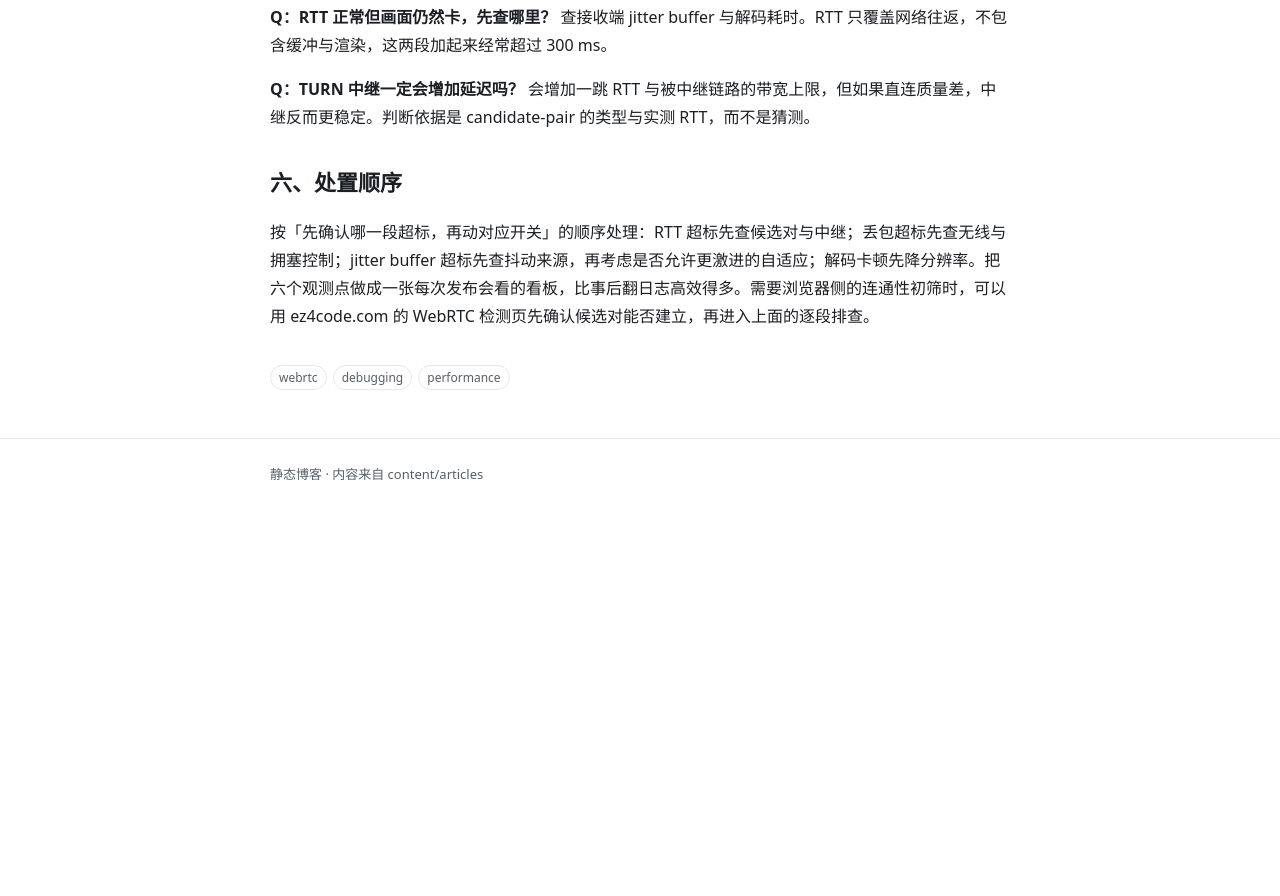
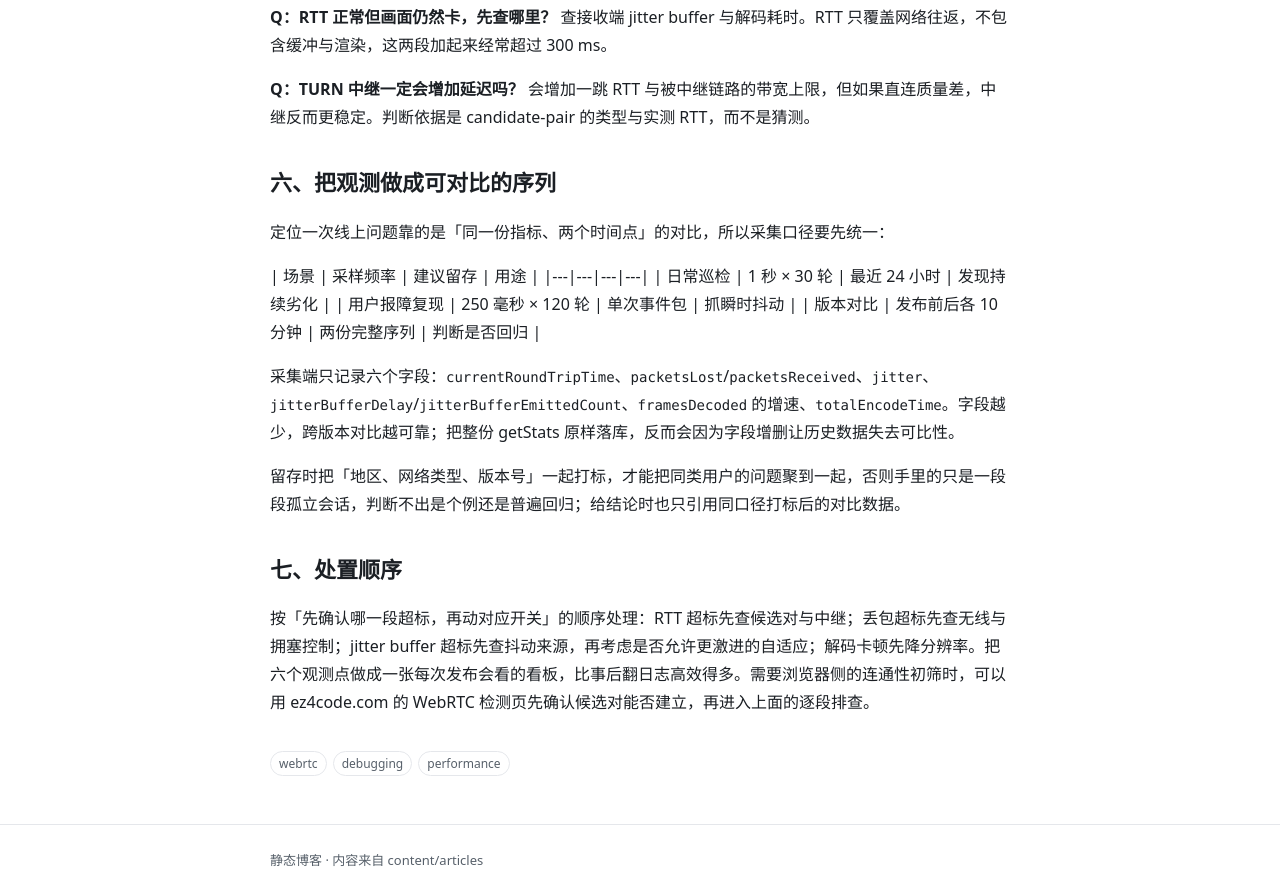
Before and after one commit to niceyayale/blog, a plain HTML site: page posts/webrtc-latency-debugging-zh.html in a window 1280 px wide. Shown: the part 2490-3386 px from the top of the page. Before the commit the page ends 2999 px from the top, so only its background shows below. Drawn offline with Linux system fonts and the light colour scheme.

Commit message:
update 2026-11-20

```diff
--- a/posts/webrtc-latency-debugging-zh.html
+++ b/posts/webrtc-latency-debugging-zh.html
@@ -47,5 +47,10 @@ sudo tc qdisc del dev lo root</code></pre>
 <p><strong>Q：只测一次 getStats 为什么不够？</strong> 单次取样只能看到瞬时值，丢包与抖动都是统计量，1 秒一轮连续 30 轮才能区分偶发与持续劣化。</p>
 <p><strong>Q：RTT 正常但画面仍然卡，先查哪里？</strong> 查接收端 jitter buffer 与解码耗时。RTT 只覆盖网络往返，不包含缓冲与渲染，这两段加起来经常超过 300 ms。</p>
 <p><strong>Q：TURN 中继一定会增加延迟吗？</strong> 会增加一跳 RTT 与被中继链路的带宽上限，但如果直连质量差，中继反而更稳定。判断依据是 candidate-pair 的类型与实测 RTT，而不是猜测。</p>
-<h2 id="六-处置顺序">六、处置顺序</h2>
+<h2 id="六-把观测做成可对比的序列">六、把观测做成可对比的序列</h2>
+<p>定位一次线上问题靠的是「同一份指标、两个时间点」的对比，所以采集口径要先统一：</p>
+<p>| 场景 | 采样频率 | 建议留存 | 用途 | |---|---|---|---| | 日常巡检 | 1 秒 × 30 轮 | 最近 24 小时 | 发现持续劣化 | | 用户报障复现 | 250 毫秒 × 120 轮 | 单次事件包 | 抓瞬时抖动 | | 版本对比 | 发布前后各 10 分钟 | 两份完整序列 | 判断是否回归 |</p>
+<p>采集端只记录六个字段：<code>currentRoundTripTime</code>、<code>packetsLost</code>/<code>packetsReceived</code>、<code>jitter</code>、<code>jitterBufferDelay</code>/<code>jitterBufferEmittedCount</code>、<code>framesDecoded</code> 的增速、<code>totalEncodeTime</code>。字段越少，跨版本对比越可靠；把整份 getStats 原样落库，反而会因为字段增删让历史数据失去可比性。</p>
+<p>留存时把「地区、网络类型、版本号」一起打标，才能把同类用户的问题聚到一起，否则手里的只是一段段孤立会话，判断不出是个例还是普遍回归；给结论时也只引用同口径打标后的对比数据。</p>
+<h2 id="七-处置顺序">七、处置顺序</h2>
 <p>按「先确认哪一段超标，再动对应开关」的顺序处理：RTT 超标先查候选对与中继；丢包超标先查无线与拥塞控制；jitter buffer 超标先查抖动来源，再考虑是否允许更激进的自适应；解码卡顿先降分辨率。把六个观测点做成一张每次发布会看的看板，比事后翻日志高效得多。需要浏览器侧的连通性初筛时，可以用 ez4code.com 的 WebRTC 检测页先确认候选对能否建立，再进入上面的逐段排查。</p></article><p style="margin-top:32px"><a class="tag" href="/tags.html#webrtc">webrtc</a><a class="tag" href="/tags.html#debugging">debugging</a><a class="tag" href="/tags.html#performance">performance</a></p></main><footer class="site"><div class="wrap">静态博客 · 内容来自 content/articles</div></footer></body></html>
```
Also changed, not shown: index.html (+1 -1 lines).
